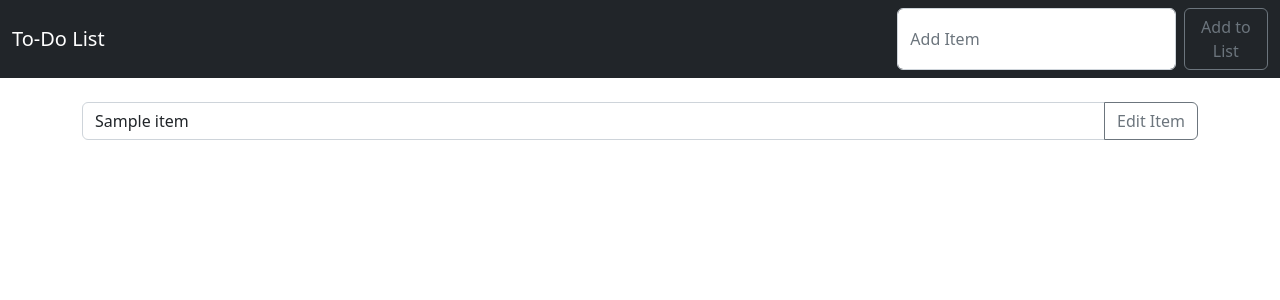
After one commit to DewCX/todo-list, a Django app: template todo/todo_list/templates/edit.html in a window 1280 px wide. The commit adds this page. Shown: the top 300 px of the page. Run offline with Django 3.2, Linux system fonts and the light colour scheme; the template is opened without the code that fills it: most values are stand-ins (such as "Sample title", 1, 10 or a date in 2020).

Commit message:
#created edit.html and updates

```diff
--- /dev/null
+++ b/todo/todo_list/templates/edit.html
@@ -0,0 +1,23 @@
+{% extends 'base.html' %}
+
+{% block content %}
+    {% if item %}
+
+    <form class="form-inline my-2 my-lg-0" method="POST">
+        {% csrf_token %}
+        <div class="input-group mb-3">
+            <input type="search" class="form-control" placeholder="{{ item.item }}" aria-label="Search" aria-describedby="button-addon2" name="item" value="{{ item.item }}">
+
+        <input type="hidden" value="{{ item.completed }}" name="completed">
+
+        <button class="btn btn-outline-secondary" type="submit" id="button-addon2">Edit Item</button>
+      </div>
+    </form>
+
+
+
+
+
+
+    {% endif %}
+{% endblock content %}
--- a/todo/todo_list/urls.py
+++ b/todo/todo_list/urls.py
@@ -6,4 +6,5 @@ urlpatterns = [
     path('delete/<list_id>', views.delete , name='delete'),
     path('cross_off/<list_id>', views.cross_off , name='cross_off'),
     path('uncross/<list_id>', views.uncross , name='uncross'),
+    path('edit/<list_id>', views.edit, name='edit'),
 ]
```
Also changed, not shown: todo/todo_list/templates/home.html (+9 -2 lines), todo/db.sqlite3.
